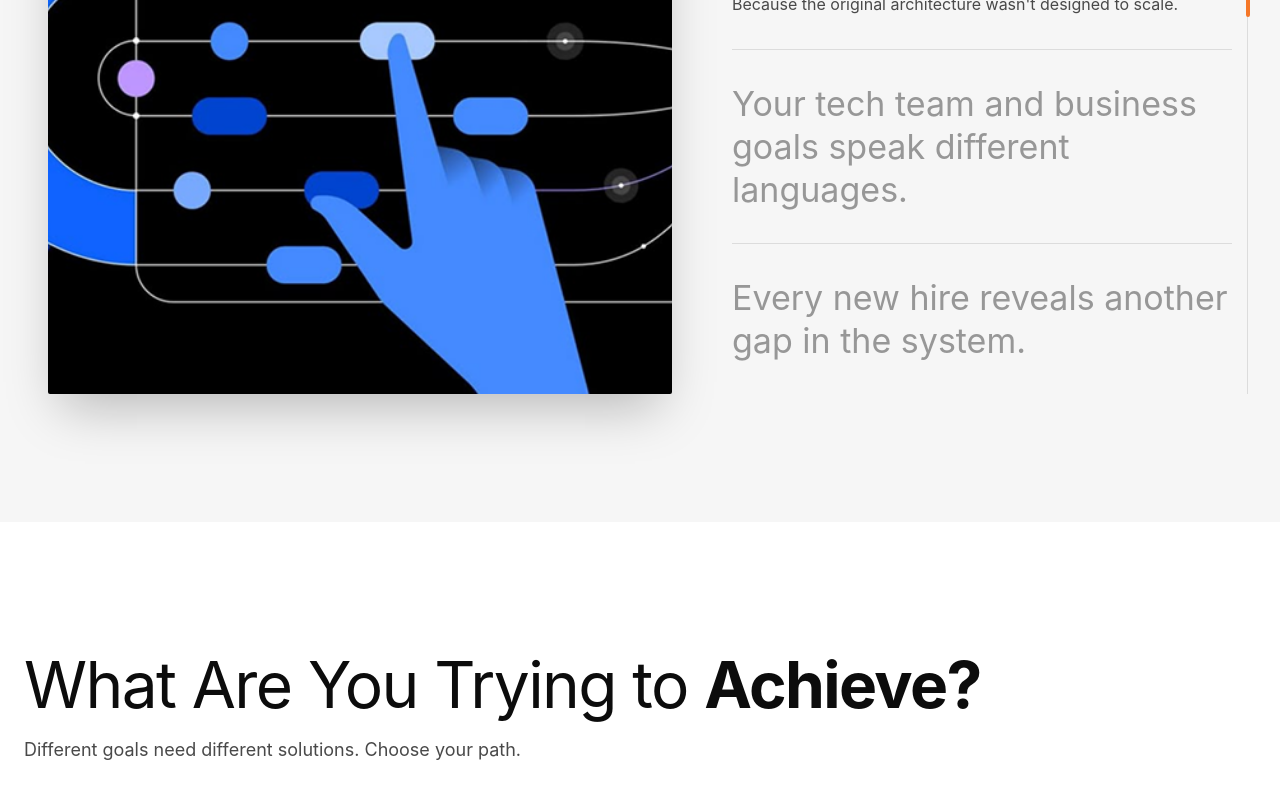
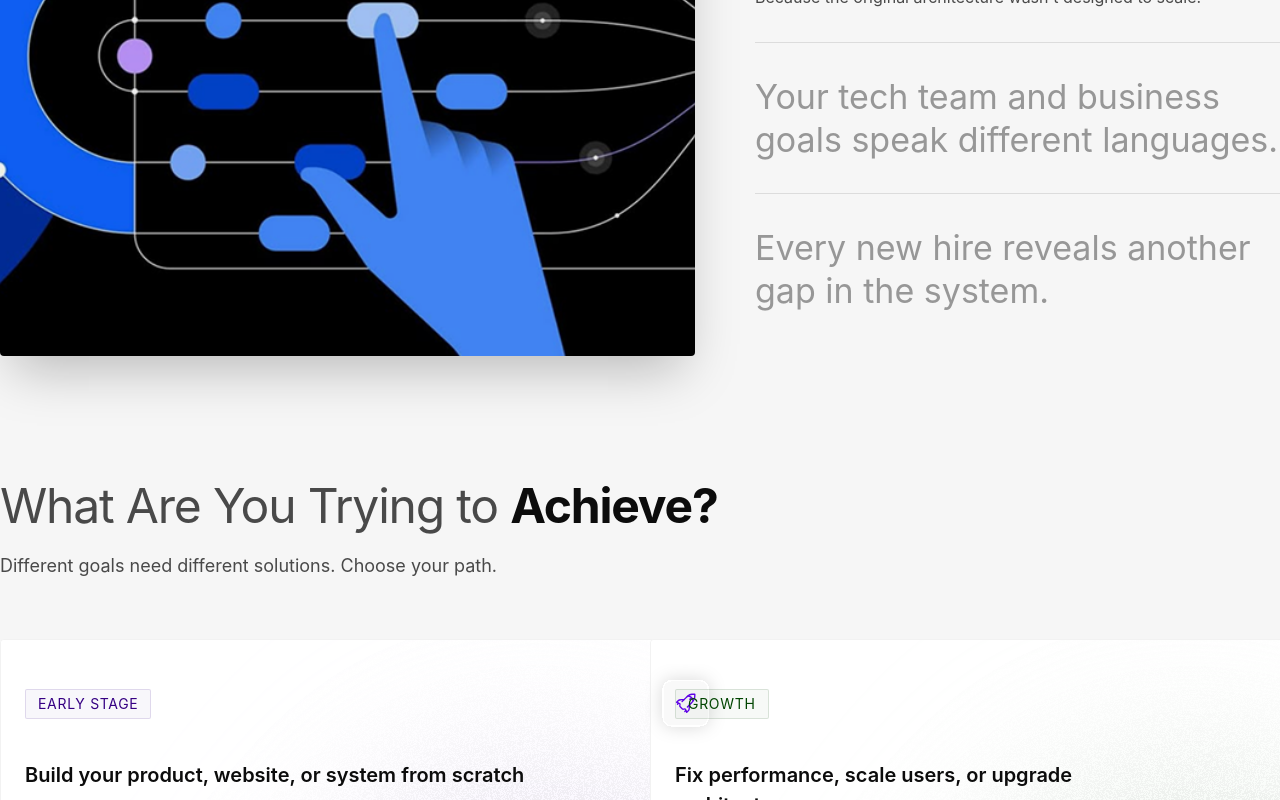
Before and after one commit to nibir404/daf-ecom, a React app in the folder frontend/: page / in a window 1280 px wide. Shown: the part 2000-2800 px from the top of the page. Built offline with nearby package versions, Linux system fonts and the light colour scheme; the HTML template or start-up script is replaced by a standard one.

Commit message:
feat: add Navbar and home page sections including EarlyStart and ProblemWeSolve components

```diff
--- a/frontend/src/components/layout/Navbar.jsx
+++ b/frontend/src/components/layout/Navbar.jsx
@@ -1,7 +1,7 @@
 const Navbar = () => {
   return (
-    <nav className="sticky top-0 z-50 w-full">
-      <div className='header-main flex justify-between items-center w-full bg-white/50 backdrop-blur-md px-6 md:px-20 lg:px-40 h-[80px]'>
+    <nav className="sticky top-0 z-50 w-full bg-white/50 backdrop-blur-md border-b border-black-50/5">
+      <div className="max-w-[1520px] mx-auto flex justify-between items-center h-[80px] px-6 md:px-0">
         <div className='brand-logo flex items-center gap-10'>
           <img src="/Logo Container.png" alt="daf-logo" />
            <h3 className="nav-item"><a href="#">Start Here</a></h3>
--- a/frontend/src/components/sections/home/EarlyStart.jsx
+++ b/frontend/src/components/sections/home/EarlyStart.jsx
@@ -53,12 +53,12 @@ const EarlyStart = () => {
     ];
 
     return (
-        <section className="w-full py-24 md:py-32 bg-white overflow-hidden">
+        <section className="w-full py-24 md:py-[120px] overflow-hidden">
             <div className="max-w-[1520px] mx-auto px-6 md:px-0">
                 {/* Header Section */}
-                <div className="mb-16 px-6">
-                    <h2 className="text-[48px] md:text-[64px] leading-[1.1] font-normal text-black-900 tracking-tight">
-                        What Are You Trying to <span className="font-bold">Achieve?</span>
+                <div className="mb-[60px]">
+                    <h2 className="text-[48px] font-normal text-black-400 tracking-tight leading-tight">
+                        What Are You Trying to <span className="font-bold text-black-900">Achieve?</span>
                     </h2>
                     <p className="text-[18px] text-black-400 mt-4 font-normal">
                         Different goals need different solutions. Choose your path.
@@ -66,11 +66,11 @@ const EarlyStart = () => {
                 </div>
 
                 {/* Grid Section */}
-                <div className="grid grid-cols-1 md:grid-cols-2 gap-[20px] px-6 md:px-0">
+                <div className="grid grid-cols-1 md:grid-cols-2 gap-[20px]">
                     {cards.map((card, index) => (
                         <div
                             key={index}
-                            className="relative p-6 bg-white group cursor-pointer transition-all duration-500 hover:shadow-xl rounded-[4px] border border-white-500 overflow-hidden w-full md:w-[750px] md:h-[300px] flex flex-col"
+                            className="relative p-6 bg-white group cursor-pointer transition-all duration-500 hover:shadow-xl rounded-[4px] border border-white-500 overflow-hidden w-full md:w-[750px] md:h-[340px] flex flex-col"
                         >
                             {/* Banner Decoration */}
                             <img
@@ -81,37 +81,41 @@ const EarlyStart = () => {
 
                             <div className="relative z-10 flex flex-col h-full">
                                 {/* Top Header: Label and Icon */}
-                                <div className="flex justify-between items-start mb-4">
+                                <div className="flex justify-between items-center mb-[16px]">
                                     <div className={`inline-flex px-3 py-1 ${card.labelBg} border ${card.labelBorder} rounded-[2px]`}>
-                                        <span className={`text-[12px] font-bold uppercase tracking-wider ${card.labelColor}`}>
+                                        <span className={`text-sm font-normal uppercase tracking-wider ${card.labelColor}`}>
                                             {card.label}
                                         </span>
                                     </div>
-                                    <div className="w-[60px] h-[60px] flex items-center justify-center group-hover:scale-110 transition-transform duration-500">
+                                    <div className="w-[80px] h-[80px] flex items-center justify-center group-hover:scale-110 transition-transform duration-500">
                                         <img src={card.icon} alt={card.label} className="w-full h-full object-contain" />
                                     </div>
                                 </div>
 
-                                {/* Content Section */}
                                     <div className="flex flex-col flex-grow">
-                                    <h3 className="text-[24px] leading-[30px] font-bold text-black-900 mb-1 max-w-[500px]">
+                                        <h3 className="text-[20px] font-semibold text-black-900 mb-1 max-w-[500px]">
                                             {card.title}
                                         </h3>
-                                    <p className="text-[14px] text-black-400 font-normal">
+                                        <p className="text-[14px] leading-[26px] text-black-400 font-normal">
                                             {card.subtitle}
                                         </p>
 
-                                    {/* Gap: 40px */}
-                                    <div className="mt-10">
-                                        <p className="text-[15px] leading-[22px] text-black-500 font-normal">
+                                        {/* Adjusted Description Gap to fit 300px height */}
+                                        <div className="mt-6">
+                                            <p className="text-[16px] leading-[24px] text-black-500 font-medium">
                                                 {card.description}
                                             </p>
                                         </div>
                                     </div>
 
-                                {/* Footer Section: Divider and Link */}
-                                <div className="mt-auto pt-5 border-t border-black-50/10">
-                                    <button className="flex items-center gap-2 text-black-900 text-[16px] font-bold group/btn">
+                                    {/* Adjusted Divider Padding to fit 300px height */}
+                                    <div className="py-4">
+                                        <div className="h-[1px] w-full bg-[#E0E0E0]" />
+                                    </div>
+
+                                    {/* Footer Section: Link */}
+                                    <div className="mt-auto">
+                                        <button className="flex items-center gap-2 text-black-500 text-base font-bold group/btn">
                                             <span className="border-b-2 border-transparent group-hover/btn:border-orange-500 transition-all">
                                                 {card.linkText}
                                             </span>
@@ -124,7 +128,7 @@ const EarlyStart = () => {
                 </div>
 
                 {/* Bottom Banner */}
-                <div className="mt-12 mx-6 md:mx-0 flex flex-col md:flex-row items-center justify-between p-8 md:px-12 md:py-8 bg-[#F9F9F9] rounded-[4px]">
+                <div className="mt-5 mx-6 md:mx-0 flex flex-col md:flex-row items-center justify-between p-8 md:px-12 md:py-8 bg-white-50 rounded-[4px]">
                     <div className="flex items-center gap-6 mb-6 md:mb-0">
                         <div className="w-16 h-16 flex items-center justify-center">
                             <img src="/homepage/15 min CTA .png" alt="Paper plane" className="w-full h-full object-contain" />
--- a/frontend/src/components/sections/home/ProblemWeSolve.jsx
+++ b/frontend/src/components/sections/home/ProblemWeSolve.jsx
@@ -30,22 +30,24 @@ const ProblemWeSolve = () => {
     const activeProblem = problems.find(p => p.id === activeId);
 
     return (
-        <section className="w-full py-24 md:py-32">
-            <div className="max-w-[1520px] mx-auto px-6 md:px-12 flex flex-col md:flex-row items-start gap-[60px]">
-                {/* Left: Illustration */}
-                <div className="flex-1 w-full max-w-[830px] self-stretch min-h-[500px]">
-                    <div className="relative rounded-[2px] overflow-hidden shadow-2xl h-full">
+        <section className="w-full pt-[120px]">
+            <div className="max-w-[1520px] mx-auto px-6 md:px-0 flex flex-col md:flex-row items-start gap-[60px]">
+                {/* Left: Illustration - Fixed size for consistency */}
+                <div className="flex-1 w-full max-w-[935px] self-stretch h-[400px] md:h-[600px]">
+                    <div className="relative rounded-[4px] overflow-hidden shadow-2xl h-full bg-white-50">
                         <img
                             key={activeProblem.image}
                             src={activeProblem.image}
                             alt={`Problem ${activeId} illustration`}
-                            className="w-full h-full object-cover transform hover:scale-105 transition-all duration-700 animate-in fade-in zoom-in-95"
+                            className="w-full h-full object-cover transform hover:scale-105 transition-all duration-1000 ease-in-out"
                         />
+                        {/* Subtle overlay for depth */}
+                        <div className="absolute inset-0 bg-black-900/5 pointer-events-none" />
                     </div>
                 </div>
 
                 {/* Right: Content */}
-                <div className="w-full md:w-[500px] flex flex-col relative">
+                <div className="w-full md:w-[525px] flex flex-col relative">
                     {/* Full-height gray track line */}
                     <div className="absolute -right-4 top-0 bottom-0 w-[1px] bg-white-600" />
 
```
Lines whose indentation alone changed are shown as unchanged.
